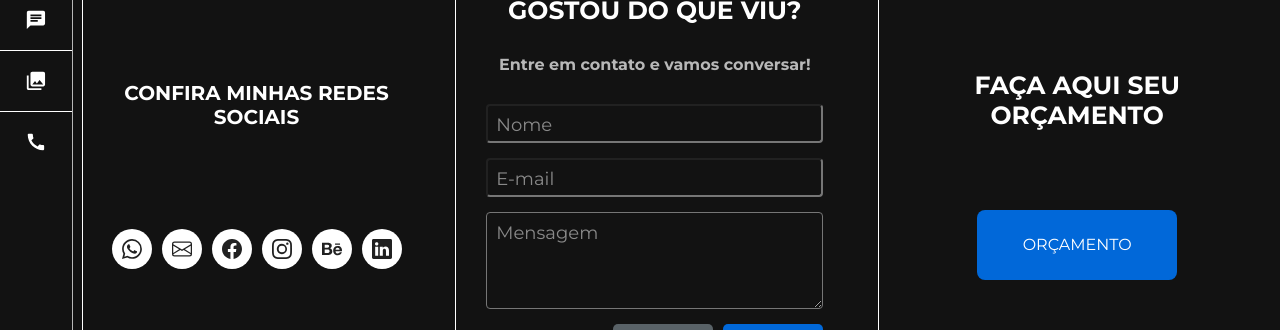
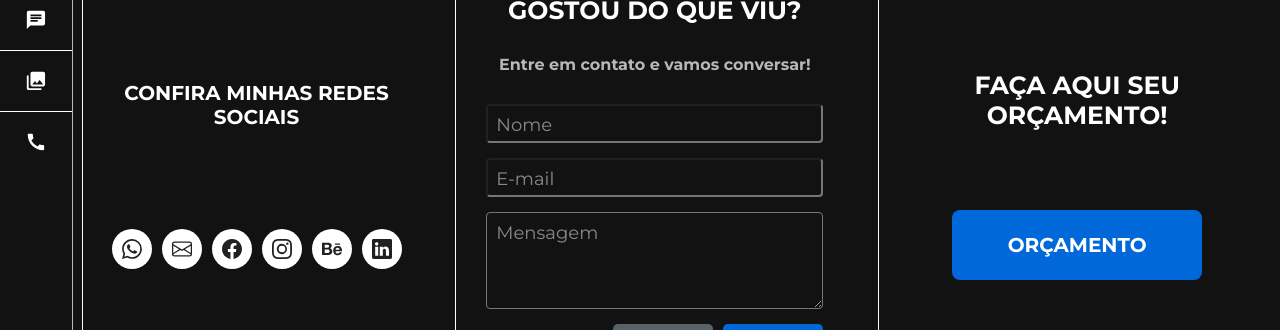
Before and after one commit to marcusviniciusmo/Sara_Vertuan_Profile_Website, a React (Create React App) app in the folder frontend/: page /contact in a window 1280 px wide. Shown: the part 225-555 px from the top of the page. Built offline with nearby package versions, Linux system fonts and the light colour scheme.

Commit message:
Code Review on Budget component

```diff
--- a/frontend/src/components/Budget/index.tsx
+++ b/frontend/src/components/Budget/index.tsx
@@ -1,16 +1,28 @@
+import { useEffect, useState } from "react";
 import { useGlobalContext } from "context";
+import { BudgetProps } from "types/Budget";
+import { MockedData } from "mocks/Budget";
 import { ContactCardContainer, ContactCardContent } from "styles/ContactCard";
 import { Strong, Button } from './styles';
 
 export function Budget() {
-  const { theme } = useGlobalContext();
+  const [mockedData, setMockeData] = useState<BudgetProps>();
+
+  const { language, theme } = useGlobalContext();
+
+  const urlBudget = '#';
+
+  useEffect(() => {
+    setMockeData(MockedData.find((data) => data.language === language));
+  }, [language]);
+
   return (
-    <ContactCardContainer theme={theme} width={40}>
-      <ContactCardContent theme={theme} width={40}>
-        <Strong>Faça aqui seu orçamento</Strong>
+    <ContactCardContainer theme={theme}>
+      <ContactCardContent theme={theme}>
+        <Strong>{mockedData?.text}</Strong>
 
-        <Button href="" target={'_blank'}>
-          ORÇAMENTO
+        <Button href={urlBudget} target='_blank'>
+          {mockedData?.textButton}
         </Button>
       </ContactCardContent>
     </ContactCardContainer>
--- a/frontend/src/components/Budget/styles.tsx
+++ b/frontend/src/components/Budget/styles.tsx
@@ -3,26 +3,29 @@ import styled from 'styled-components';
 export const Strong = styled.strong`
   font-size: 2.5rem;
   text-align: center;
+  margin-bottom: 8rem;
+  display: block;
   text-transform: uppercase;
-  display: block;
-  margin-bottom: 8rem;
 `;
 
 export const Button = styled.a`
   all: unset;
-  background: #0168D9;
-  width: 20rem;
+  background: var(--bootstrapPrimary);
+  color: var(--colorPrimaryDark);
+  font-size: 2rem;
+  font-weight: bold;
+  width: 25rem;
   height: 7rem;
   margin: 0 auto;
   border-radius: 0.8rem;
   display: flex;
   align-items: center;
   justify-content: center;
+  text-transform: uppercase;
   cursor: pointer;
 
   &:hover {
     opacity: 0.8;
-    font-weight: bold;
     text-decoration: underline;
   }
 `;
--- a/frontend/src/index.css
+++ b/frontend/src/index.css
@@ -2,13 +2,16 @@
 
 :root {
   --backgroundDark: #121212;
+  --colorPrimaryDark: #FFFFFF;
+  --colorSecondaryDark: rgba(255, 255, 255, 0.7);
+  --hoverDark: rgba(255, 255, 255, 0.08);
+
   --backgroundLight: #FFFFFF;
-  --colorPrimaryDark: #FFFFFF;
   --colorPrimaryLight: rgba(0, 0, 0, 0.87);
-  --colorSecondaryDark: rgba(255, 255, 255, 0.7);
   --colorSecondaryLight: rgba(0, 0, 0, 0.6);
-  --hoverDark: rgba(255, 255, 255, 0.08);
   --hoverLight: rgba(0, 0, 0, 0.04);
+
+  --bootstrapPrimary: #0168D9;
 
   --widthSidebarOpened: 26rem;
   --widthSidebarClosed: 7.2rem;
--- /dev/null
+++ b/frontend/src/mocks/Budget/index.tsx
@@ -0,0 +1,19 @@
+import { BudgetProps } from "types/Budget";
+
+export const MockedData: BudgetProps[] = [
+  {
+    language: 'PT',
+    text: 'Faça aqui seu orçamento!',
+    textButton: 'Orçamento'
+  },
+  {
+    language: 'EN',
+    text: 'Make your budget here!',
+    textButton: 'Budget'
+  },
+  {
+    language: 'IT',
+    text: 'Crea il tuo bilancio qui!',
+    textButton: 'Bilancio'
+  },
+];
--- a/frontend/src/styles/ContactCard/index.tsx
+++ b/frontend/src/styles/ContactCard/index.tsx
@@ -1,8 +1,10 @@
 import styled, { keyframes } from "styled-components";
+
+const widthDefault = 40;
 
 interface ContactCardProps {
   theme: string;
-  width: number;
+  width?: number;
 };
 
 export const borderEffect = keyframes`
@@ -12,7 +14,7 @@ export const borderEffect = keyframes`
 `;
 
 export const ContactCardContainer = styled.div<ContactCardProps>`
-  width: ${(props) => props.width}rem;
+  width: ${(props) => props.width ? props.width : widthDefault}rem;
   height: 50rem;
   border-radius: 0.8rem;
   position: relative;
@@ -29,7 +31,9 @@ export const ContactCardContainer = styled.div<ContactCardProps>`
     background: conic-gradient(
       var(--background${(props) => props.theme}), #595959);
     position: absolute;
-    width: ${(props) => props.width}rem;
+    width: ${(props) => props.width
+      ? props.width
+      : widthDefault}rem;
     height: 50rem;
     animation: ${borderEffect} 10s linear infinite;
     transition: 10s ease;
@@ -38,7 +42,9 @@ export const ContactCardContainer = styled.div<ContactCardProps>`
 
 export const ContactCardContent = styled.div<ContactCardProps>`
   background: var(--background${(props) => props.theme});
-  width: calc(${(props) => props.width}rem - 0.3rem);
+  width: calc(${(props) => props.width
+    ? props.width
+    : widthDefault}rem - 0.3rem);
   height: 49.7rem;
   padding: 2rem;
   display: flex;
--- /dev/null
+++ b/frontend/src/types/Budget/index.tsx
@@ -0,0 +1,5 @@
+export interface BudgetProps {
+  language: string;
+  text: string;
+  textButton: string;
+};
```
